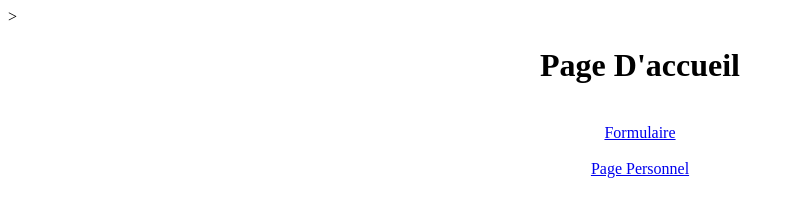
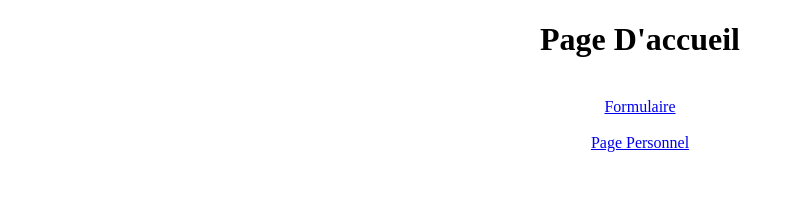
Before and after one commit to ljuerystock/mission3_ljuery, a plain HTML site: page index.html in a window 1280 px wide. Shown: the whole page, without its empty margins (0-795 px from the left). Drawn offline with Linux system fonts and the light colour scheme.

Commit message:
Update index.html

```diff
--- a/index.html
+++ b/index.html
@@ -6,7 +6,7 @@
     <meta name="viewport" content="width=device-width, initial-scale=1.0">
     <title>Mission3_LJUERY</title>
 </head>
-<body <img src="https://i.pinimg.com/736x/49/10/c2/4910c26a520e0e6e7de618503413f350.jpg">>
+<body <img src="https://i.pinimg.com/736x/49/10/c2/4910c26a520e0e6e7de618503413f350.jpg">
 
     <center>
         <h1>Page D'accueil</h1>
```
